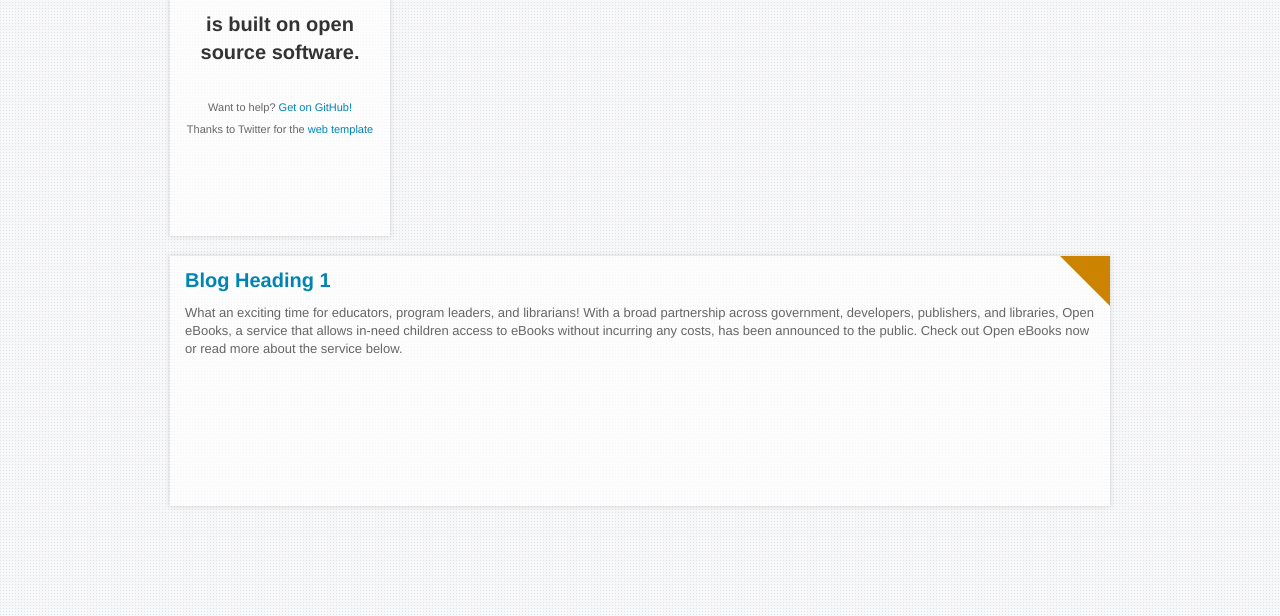
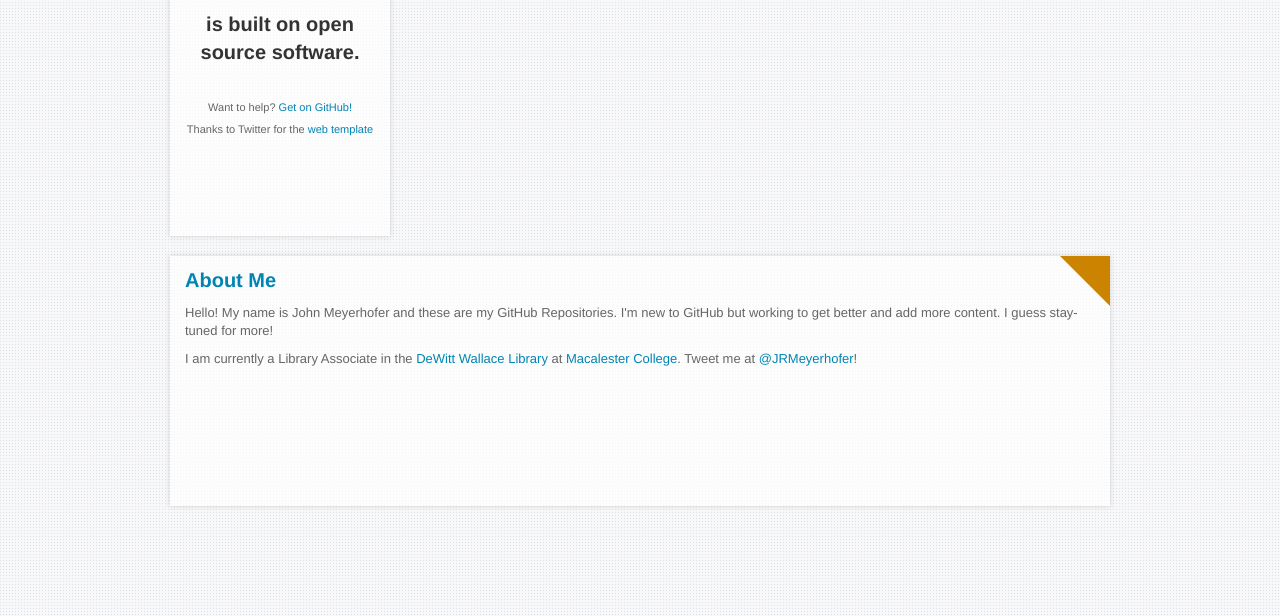
Before and after one commit to jrmeyerhofer/jrmeyerhofer.github.io, a plain HTML site: page index.html in a window 1280 px wide. Shown: the part 184-800 px from the top of the page. Drawn offline with Linux system fonts and the light colour scheme; a script that the page names is missing.

Commit message:
Finished up About Me part

```diff
--- a/index.html
+++ b/index.html
@@ -181,9 +181,9 @@
 
       <ol id="blogs">
         <li class="repo blog grid-4">
-        <h2>Blog Heading 1</h2>
-        <p>What an exciting time for educators, program leaders, and librarians! With a broad partnership across government, developers, publishers, and libraries,
-        Open eBooks, a service that allows in-need children access to eBooks without incurring any costs, has been announced to the public. Check out Open eBooks now or read more about the service below.</p>
+        <h2>About Me</h2>
+        <p>Hello! My name is John Meyerhofer and these are my GitHub Repositories. I'm new to GitHub but working to get better and add more content. I guess stay-tuned for more!</p>
+        <p>I am currently a Library Associate in the <a href="http://www.macalester.edu/library/" target="_blank" alt="DeWitt Wallace Library">DeWitt Wallace Library</a> at <a href="http://www.macalester.edu/" target="_blank" alt="DeWitt Wallace Library">Macalester College</a>. Tweet me at <a href="https://twitter.com/jrmeyerhofer" target="_blank" alt="Twitter">@JRMeyerhofer</a>!</p>
         </li>
         </ol>
 
```
